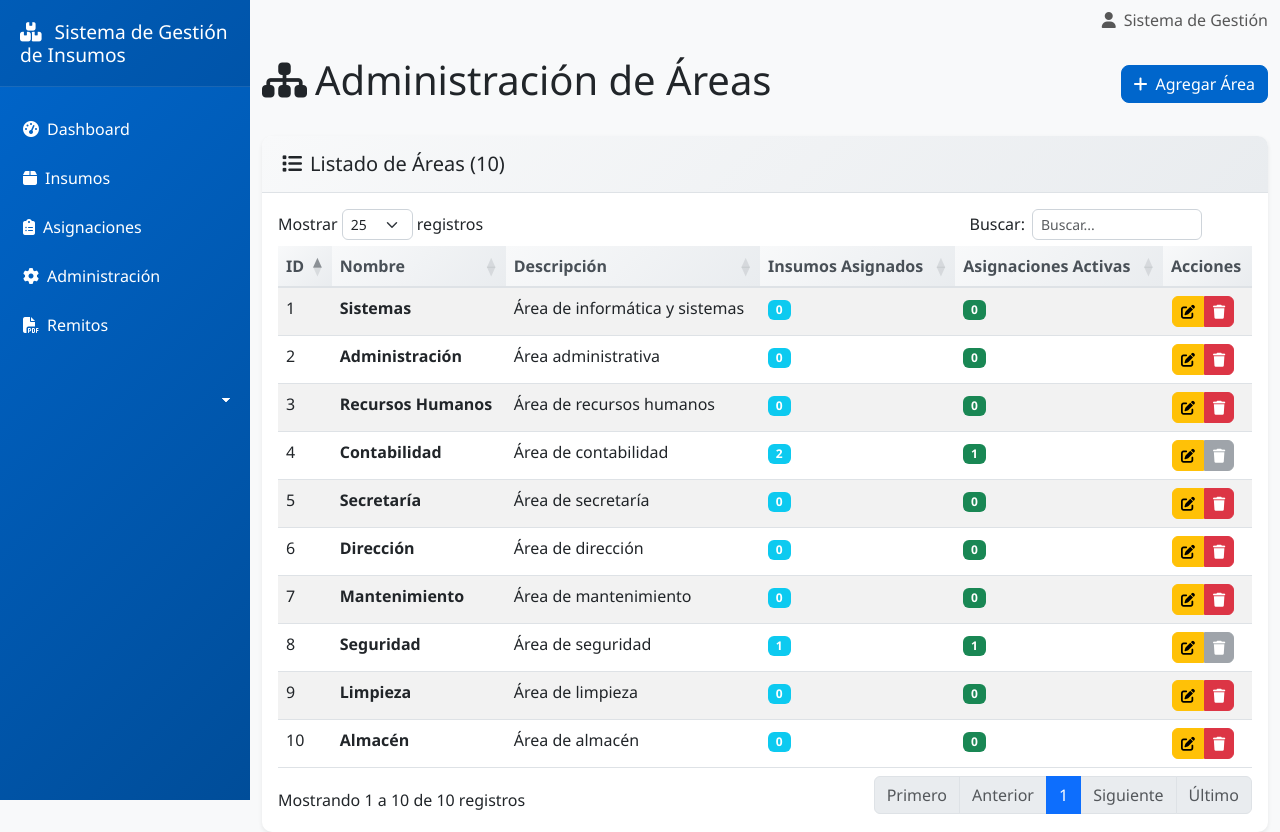
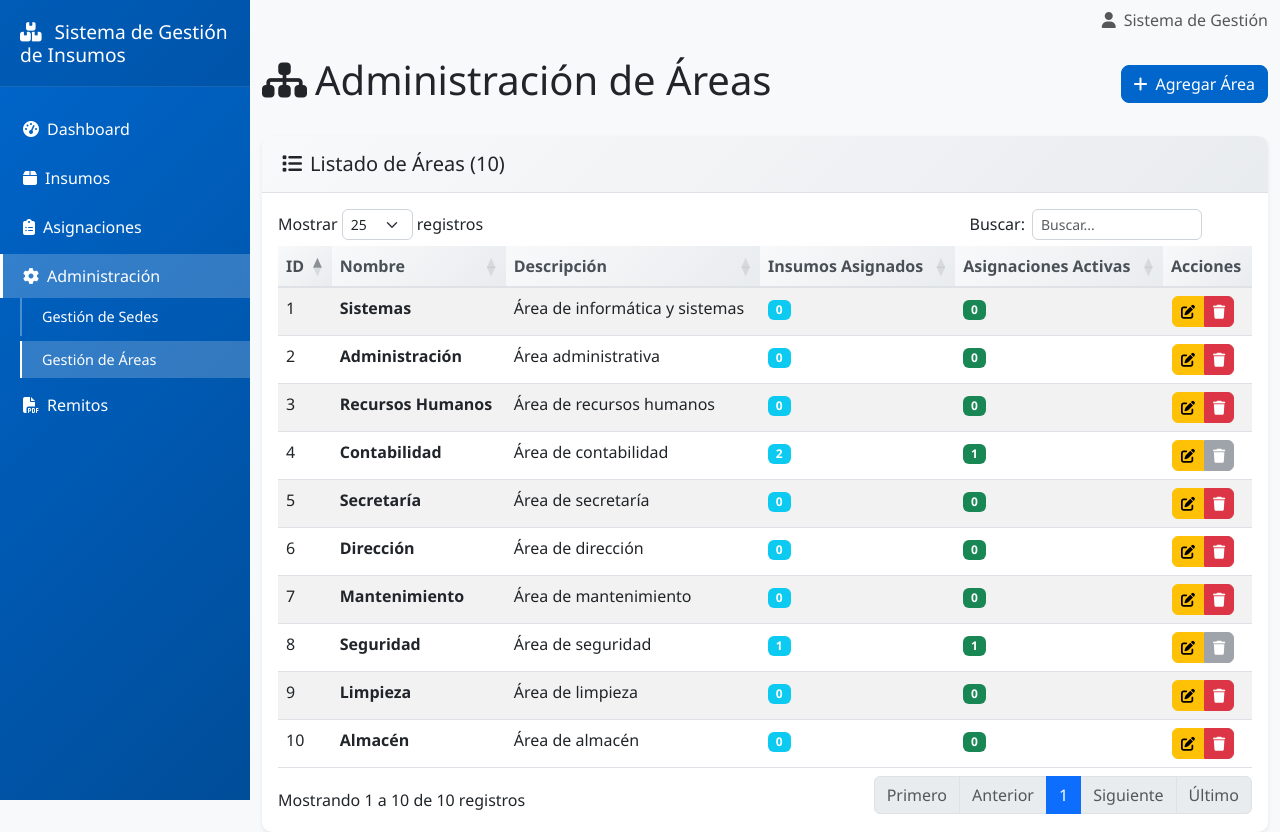
Before and after one commit to Chapu93/inventario_insumos_v1.21, a PHP site: page /inventario_app/pages/admin/areas.php in a window 1280 px wide. Run offline with PHP 8.4, Linux system fonts and the light colour scheme; data comes from the database, SQL or seed files in the repository; some libraries are stand-ins or nearby versions.

Commit message:
Sidebar: mantener submenús abiertos y resaltar activo; remover flechita dropdown

```diff
--- a/includes/header.php
+++ b/includes/header.php
@@ -35,57 +35,66 @@
                 </h3>
             </div>
 
+            <?php
+                $currentPath = isset($_SERVER['SCRIPT_NAME']) ? $_SERVER['SCRIPT_NAME'] : '';
+                $isDashboard = strpos($currentPath, '/pages/dashboard.php') !== false;
+                $isInsumos = strpos($currentPath, '/pages/insumos/') !== false;
+                $isAsignaciones = strpos($currentPath, '/pages/asignaciones/') !== false;
+                $isAdmin = strpos($currentPath, '/pages/admin/') !== false;
+                $isReportes = strpos($currentPath, '/pages/reportes/') !== false;
+            ?>
+
             <ul class="list-unstyled components">
                 <li>
-                    <a href="<?php echo app_base_url(); ?>/pages/dashboard.php" class="nav-link">
+                    <a href="<?php echo app_base_url(); ?>/pages/dashboard.php" class="nav-link <?php echo $isDashboard ? 'active' : ''; ?>">
                         <i class="fas fa-tachometer-alt me-2"></i>Dashboard
                     </a>
                 </li>
 
                 <li>
-                    <a href="#insumosSubmenu" data-bs-toggle="collapse" aria-expanded="false" class="dropdown-toggle">
+                    <a href="#insumosSubmenu" data-bs-toggle="collapse" aria-expanded="<?php echo $isInsumos ? 'true' : 'false'; ?>" class="nav-link <?php echo $isInsumos ? 'active' : ''; ?>">
                         <i class="fas fa-box me-2"></i>Insumos
                     </a>
-                    <ul class="collapse list-unstyled" id="insumosSubmenu">
+                    <ul class="collapse list-unstyled <?php echo $isInsumos ? 'show' : ''; ?>" id="insumosSubmenu">
                         <li>
-                            <a href="<?php echo app_base_url(); ?>/pages/insumos/listar.php">Listar Insumos</a>
+                            <a href="<?php echo app_base_url(); ?>/pages/insumos/listar.php" class="<?php echo strpos($currentPath, '/pages/insumos/listar.php') !== false ? 'active' : ''; ?>">Listar Insumos</a>
                         </li>
                         <li>
-                            <a href="<?php echo app_base_url(); ?>/pages/insumos/agregar.php">Agregar Insumo</a>
+                            <a href="<?php echo app_base_url(); ?>/pages/insumos/agregar.php" class="<?php echo strpos($currentPath, '/pages/insumos/agregar.php') !== false ? 'active' : ''; ?>">Agregar Insumo</a>
                         </li>
                     </ul>
                 </li>
 
                 <li>
-                    <a href="#asignacionesSubmenu" data-bs-toggle="collapse" aria-expanded="false" class="dropdown-toggle">
+                    <a href="#asignacionesSubmenu" data-bs-toggle="collapse" aria-expanded="<?php echo $isAsignaciones ? 'true' : 'false'; ?>" class="nav-link <?php echo $isAsignaciones ? 'active' : ''; ?>">
                         <i class="fas fa-clipboard-list me-2"></i>Asignaciones
                     </a>
-                    <ul class="collapse list-unstyled" id="asignacionesSubmenu">
+                    <ul class="collapse list-unstyled <?php echo $isAsignaciones ? 'show' : ''; ?>" id="asignacionesSubmenu">
                         <li>
-                            <a href="<?php echo app_base_url(); ?>/pages/asignaciones/listar.php">Listar Asignaciones</a>
+                            <a href="<?php echo app_base_url(); ?>/pages/asignaciones/listar.php" class="<?php echo strpos($currentPath, '/pages/asignaciones/listar.php') !== false ? 'active' : ''; ?>">Listar Asignaciones</a>
                         </li>
                         <li>
-                            <a href="<?php echo app_base_url(); ?>/pages/asignaciones/nueva.php">Nueva Asignación</a>
+                            <a href="<?php echo app_base_url(); ?>/pages/asignaciones/nueva.php" class="<?php echo strpos($currentPath, '/pages/asignaciones/nueva.php') !== false ? 'active' : ''; ?>">Nueva Asignación</a>
                         </li>
                     </ul>
                 </li>
 
                 <li>
-                    <a href="#adminSubmenu" data-bs-toggle="collapse" aria-expanded="false" class="dropdown-toggle">
+                    <a href="#adminSubmenu" data-bs-toggle="collapse" aria-expanded="<?php echo $isAdmin ? 'true' : 'false'; ?>" class="nav-link <?php echo $isAdmin ? 'active' : ''; ?>">
                         <i class="fas fa-cog me-2"></i>Administración
                     </a>
-                    <ul class="collapse list-unstyled" id="adminSubmenu">
+                    <ul class="collapse list-unstyled <?php echo $isAdmin ? 'show' : ''; ?>" id="adminSubmenu">
                         <li>
-                            <a href="<?php echo app_base_url(); ?>/pages/admin/sedes.php">Gestión de Sedes</a>
+                            <a href="<?php echo app_base_url(); ?>/pages/admin/sedes.php" class="<?php echo strpos($currentPath, '/pages/admin/sedes.php') !== false ? 'active' : ''; ?>">Gestión de Sedes</a>
                         </li>
                         <li>
-                            <a href="<?php echo app_base_url(); ?>/pages/admin/areas.php">Gestión de Áreas</a>
+                            <a href="<?php echo app_base_url(); ?>/pages/admin/areas.php" class="<?php echo strpos($currentPath, '/pages/admin/areas.php') !== false ? 'active' : ''; ?>">Gestión de Áreas</a>
                         </li>
                     </ul>
                 </li>
 
                 <li>
-                    <a href="<?php echo app_base_url(); ?>/pages/reportes/remito.php" class="nav-link">
+                    <a href="<?php echo app_base_url(); ?>/pages/reportes/remito.php" class="nav-link <?php echo $isReportes ? 'active' : ''; ?>">
                         <i class="fas fa-file-pdf me-2"></i>Remitos
                     </a>
                 </li>
--- a/public/css/style.css
+++ b/public/css/style.css
@@ -94,13 +94,8 @@ body {
     border-left-color: #fff;
 }
 
-.dropdown-toggle::after {
-    display: block;
-    position: absolute;
-    top: 50%;
-    right: 20px;
-    transform: translateY(-50%);
-}
+/* Quitar flechita de dropdowns en el menú */
+.dropdown-toggle::after { display: none !important; }
 
 /* Content Styles */
 #content {
```
